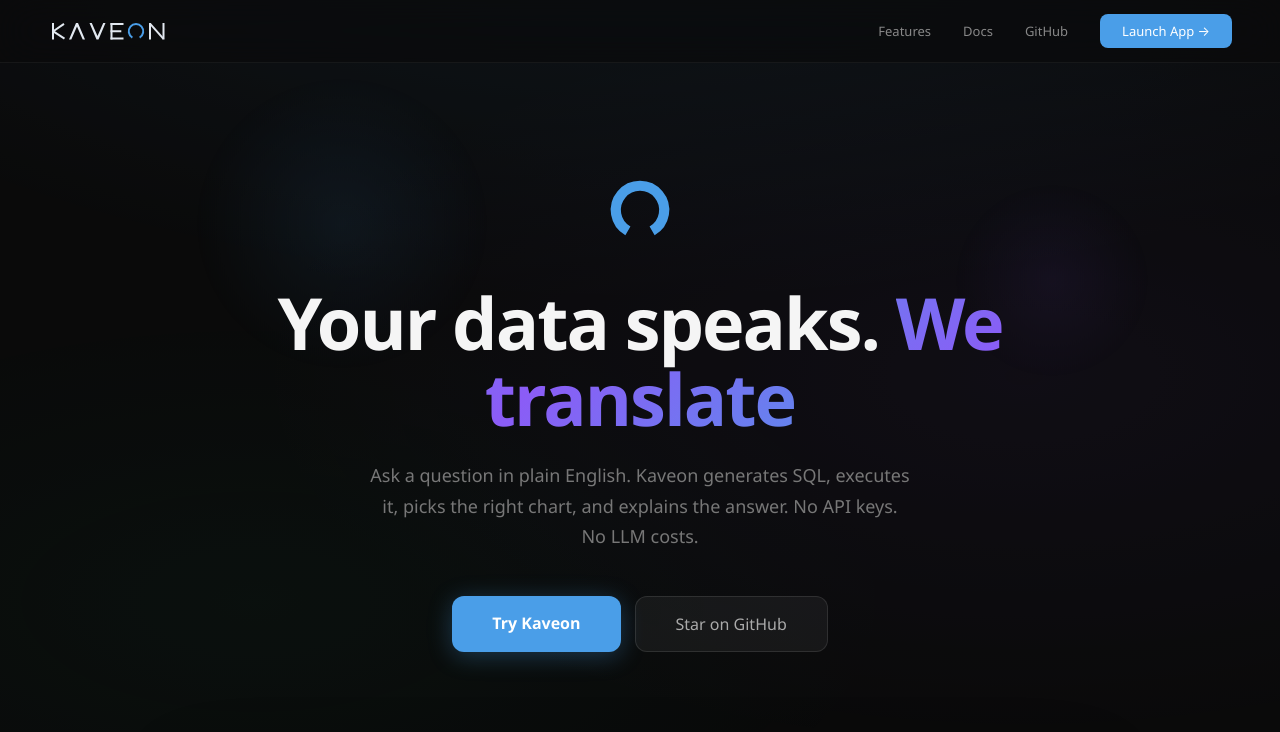
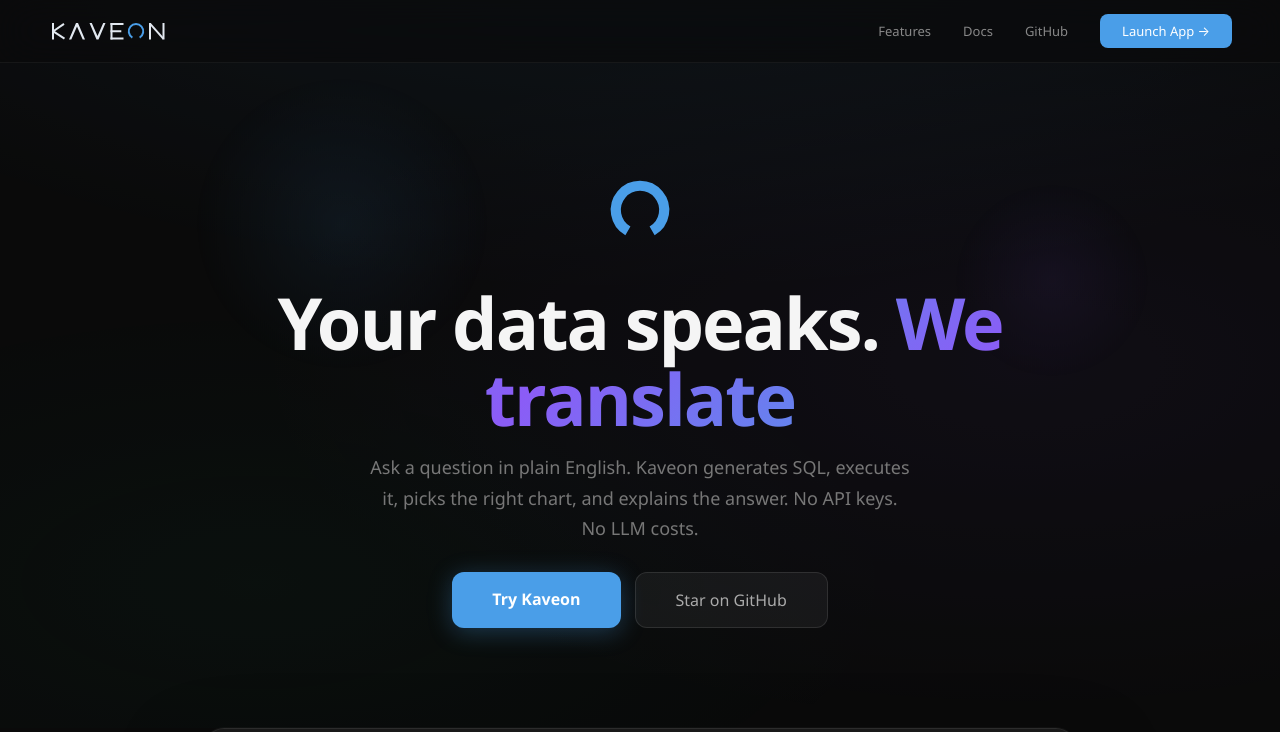
Before and after one commit to PruthviProdduturi/Kaveon, a Next.js app in the folder apps/kaveon-web/: page /about in a window 1280 px wide. Shown: the top 732 px of the page. Built offline with nearby package versions, Linux system fonts and the light colour scheme; no server answers.

Commit message:
fix: about hero — tighter headline/subtitle/CTA spacing, smaller gradient orbs

```diff
--- a/apps/kaveon-web/app/about/page.tsx
+++ b/apps/kaveon-web/app/about/page.tsx
@@ -97,7 +97,7 @@ export default function AboutPage() {
           <div style={{ marginBottom: 20 }}>
             <KaveonMark size={100} useDirectColor />
           </div>
-          <h1 style={{ fontSize: "clamp(40px, 6vw, 72px)", fontWeight: 700, letterSpacing: "-2px", lineHeight: 1.05, margin: "0 auto 24px", maxWidth: 800 }}>
+          <h1 style={{ fontSize: "clamp(40px, 6vw, 72px)", fontWeight: 700, letterSpacing: "-2px", lineHeight: 1.05, margin: "0 auto 16px", maxWidth: 800 }}>
             Your data speaks.{" "}
             <span style={{
               background: "linear-gradient(135deg, #4A9EE8, #8b5cf6, #4A9EE8)",
@@ -107,7 +107,7 @@ export default function AboutPage() {
               WebkitTextFillColor: "transparent",
             }}>We translate</span>
           </h1>
-          <p style={{ fontSize: 18, color: "#777", maxWidth: 540, margin: "0 auto 44px", lineHeight: 1.7 }}>
+          <p style={{ fontSize: 18, color: "#777", maxWidth: 540, margin: "0 auto 28px", lineHeight: 1.7 }}>
             Ask a question in plain English. Kaveon generates SQL, executes it, picks the right chart, and explains the answer. No API keys. No LLM costs.
           </p>
           <div style={{ display: "flex", gap: 14, justifyContent: "center" }}>
```
